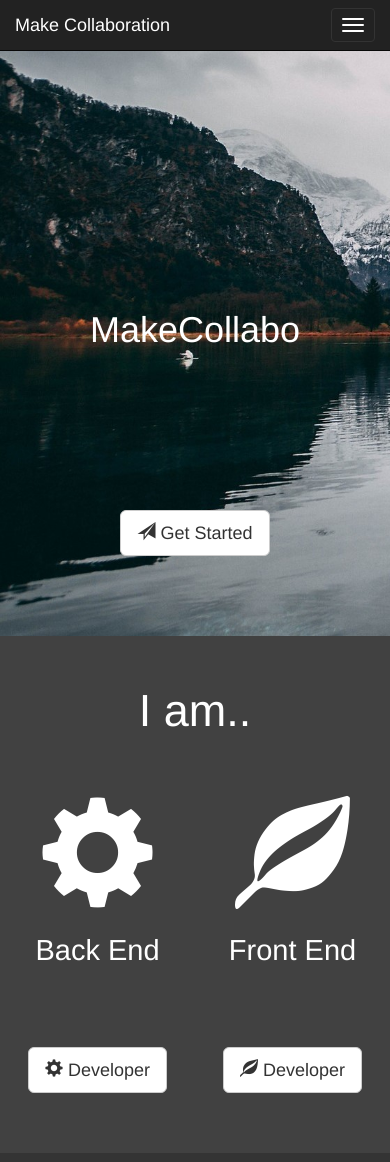
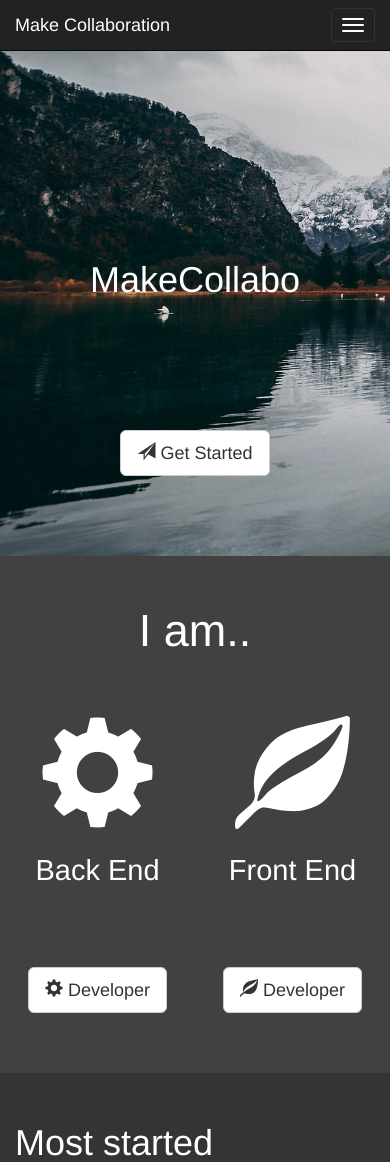
Before and after one commit to Jack-Shin/makeCollabo, a Django app: page / in a window 390 px wide. Shown: the top 1162 px of the page. Run offline with Django 3.2, Linux system fonts and the light colour scheme; some libraries are stand-ins or nearby versions.

Commit message:
change css of viewmore

```diff
--- a/MakeCollabo/makeCollabo/static/css/index.css
+++ b/MakeCollabo/makeCollabo/static/css/index.css
@@ -3,7 +3,6 @@
 	-webkit-background-size: cover;
 	-moz-background-size: cover;
 	-o-background-size: cover;
-	//height: 1000px;
 	text-align: center;
 	background-size: cover;
 	margin-bottom:0px;
@@ -96,6 +95,14 @@
 		margin-bottom:0px;
 	}
 
+	.jumbotron h1 {
+		margin-top: 2300px;
+	}
+
+	.jumbotron a {
+		margin-top: 120px;
+	}
+
 	.iicon {
 		font-size: 30px;
 	}
@@ -132,6 +139,14 @@
 		margin-bottom:0px;
 	}
 
+	.jumbotron h1 {
+		margin-top: 230px;
+	}
+
+	.jumbotron a {
+		margin-top: 120px;
+	}
+
 	.iicon {
 		font-size: 30px;
 	}
--- a/MakeCollabo/makeCollabo/templates/viewmore.html
+++ b/MakeCollabo/makeCollabo/templates/viewmore.html
@@ -2,16 +2,16 @@
 
 {% block content %}
 <div class="container-fluid">
-  <br><br><br><br>
+  <br><br><br>
   <div class="row text-center">
-    <a href="{% url 'addpost' %}" class="btn btn-success btn-lg" role="button"><span class="glyphicon glyphicon-pencil"></span> Write New Post</a>
+    <a href="{% url 'addpost' %}" class="btn btn-success btn-lg" role="button" style="padding: 12px 30px 12px 30px"><span class="glyphicon glyphicon-pencil"></span> Write New Post</a>
   </div>
 </div>
 
 
 <div class="container">
   <div class="row">
-    <br><br><br>
+    <br>
     {% for post in posts %}
     <div class="col-sm-6 col-md-6 col-lg-4">
       <div class="panel panel-success">
```
